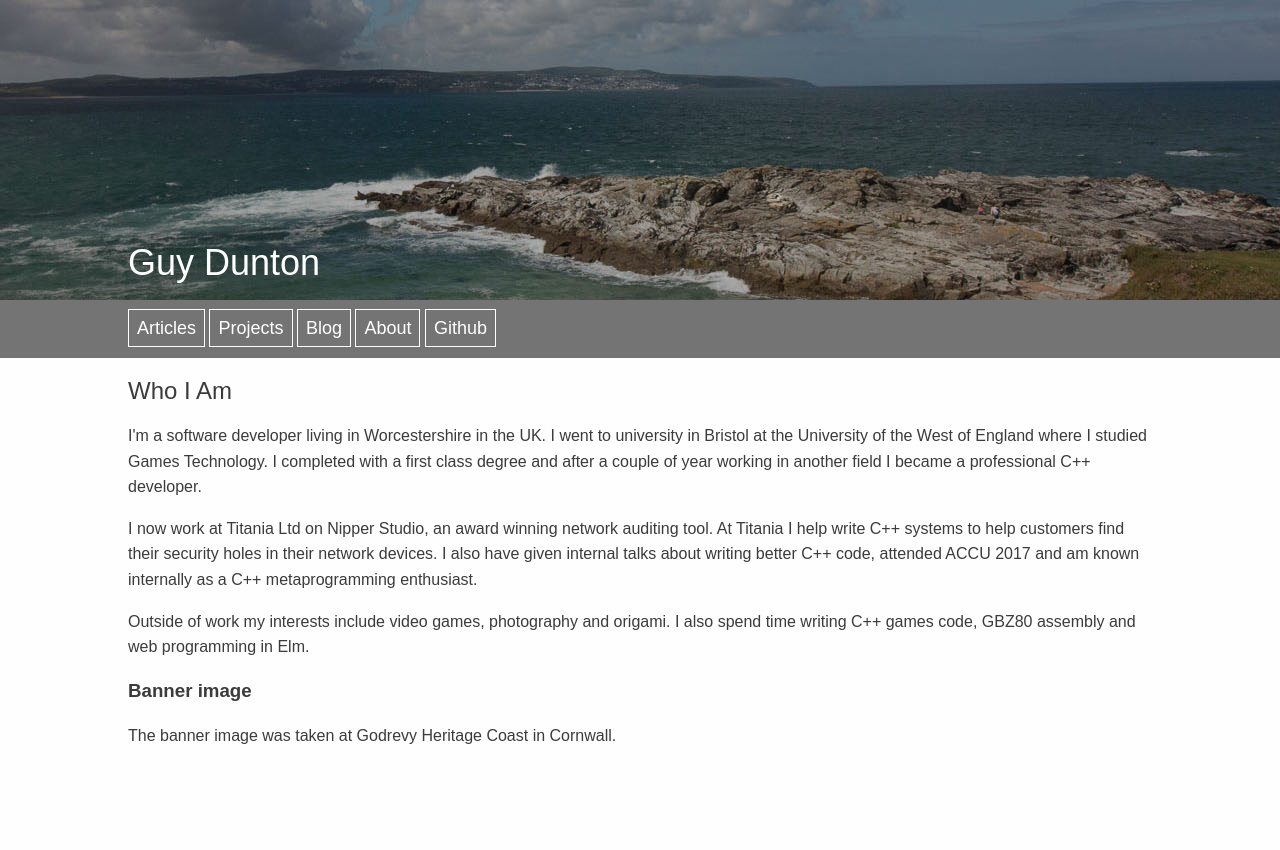
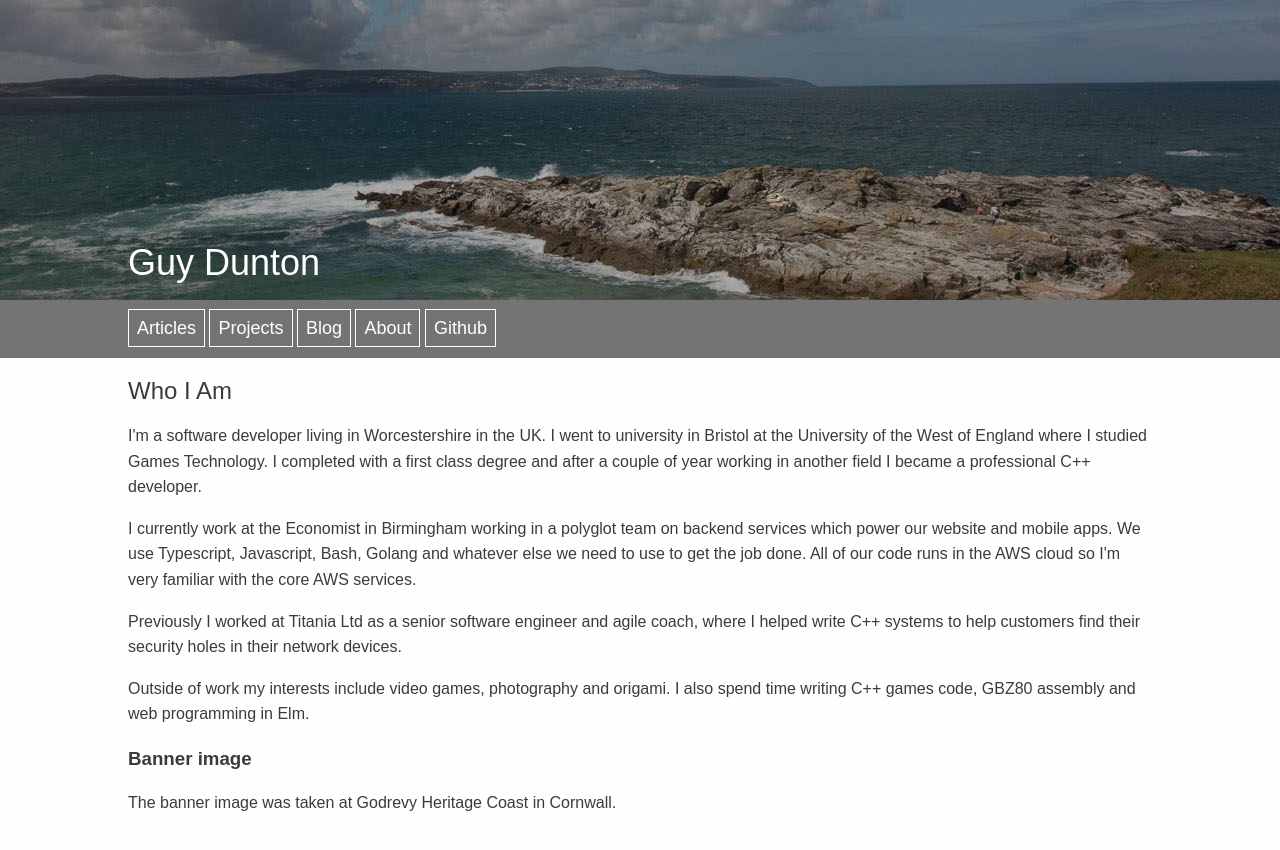
Before and after one commit to guydunton/guydunton.github.io, a Jekyll site: the page built from about.html, in a window 1280 px wide. Shown: the top 850 px of the page. Built offline with Jekyll 4.4.1, drawn with Linux system fonts in a browser that asks for light colours.

Commit message:
Updated the about section

```diff
--- a/about.html
+++ b/about.html
@@ -9,9 +9,13 @@ title: About Me
         working in another field I became a professional C++ developer.
     </p>
     <p>
-        I now work at Titania Ltd on Nipper Studio, an award winning network auditing tool. At Titania I help write C++ systems to
-        help customers find their security holes in their network devices. I also have given internal talks about writing
-        better C++ code, attended ACCU 2017 and am known internally as a C++ metaprogramming enthusiast.
+        I currently work at the Economist in Birmingham working in a polyglot team on backend services which power our website
+        and mobile apps. We use Typescript, Javascript, Bash, Golang and whatever else we need to use to get the job done. All
+        of our code runs in the AWS cloud so I'm very familiar with the core AWS services.
+    </p>
+    <p>
+        Previously I worked at Titania Ltd as a senior software engineer and agile coach, where I helped write C++ systems to
+        help customers find their security holes in their network devices.
     </p>
     <p>Outside of work my interests include video games, photography and origami. I also spend time writing C++ games code,
         GBZ80 assembly and web programming in Elm.
```
Also changed, not shown: README.md, 1 other file.
